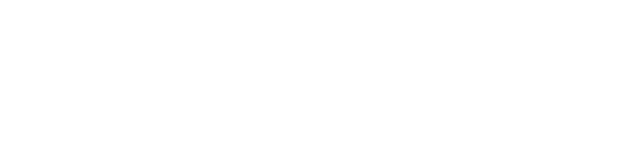
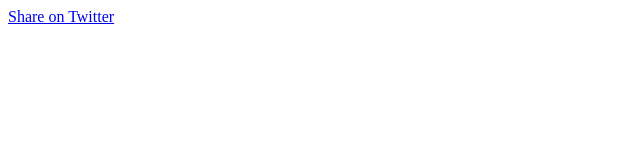
Before and after one commit to georgekuttymathai/test, a plain HTML site: page index.html in a window 1280 px wide. Shown: the whole page, without its empty margins (0-640 px from the left). Drawn offline with Linux system fonts and the light colour scheme.

Commit message:
Update index.html

```diff
--- a/index.html
+++ b/index.html
@@ -28,6 +28,7 @@
 
 <body>
   <noscript>You need to enable JavaScript to run this app.</noscript>
+  <a href="https://www.linkedin.com/shareArticle?mini=true&url=https://635eb34a39c8fc6a68cc9cb1--fluffy-llama-b42ee1.netlify.app/" target="_blank" rel="noreferrer">Share on Twitter</a>
 </body>
 
 </html>
```
